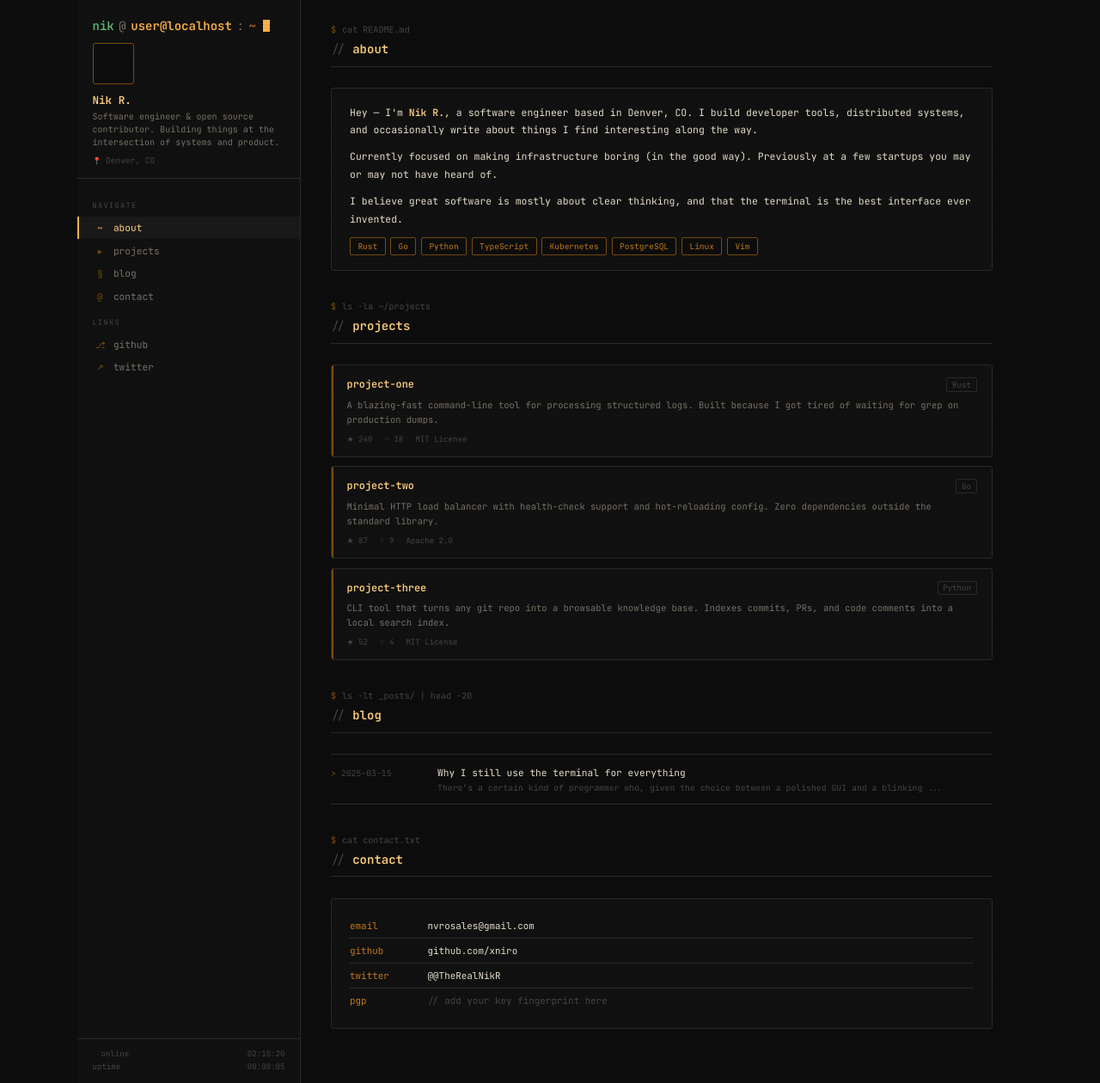
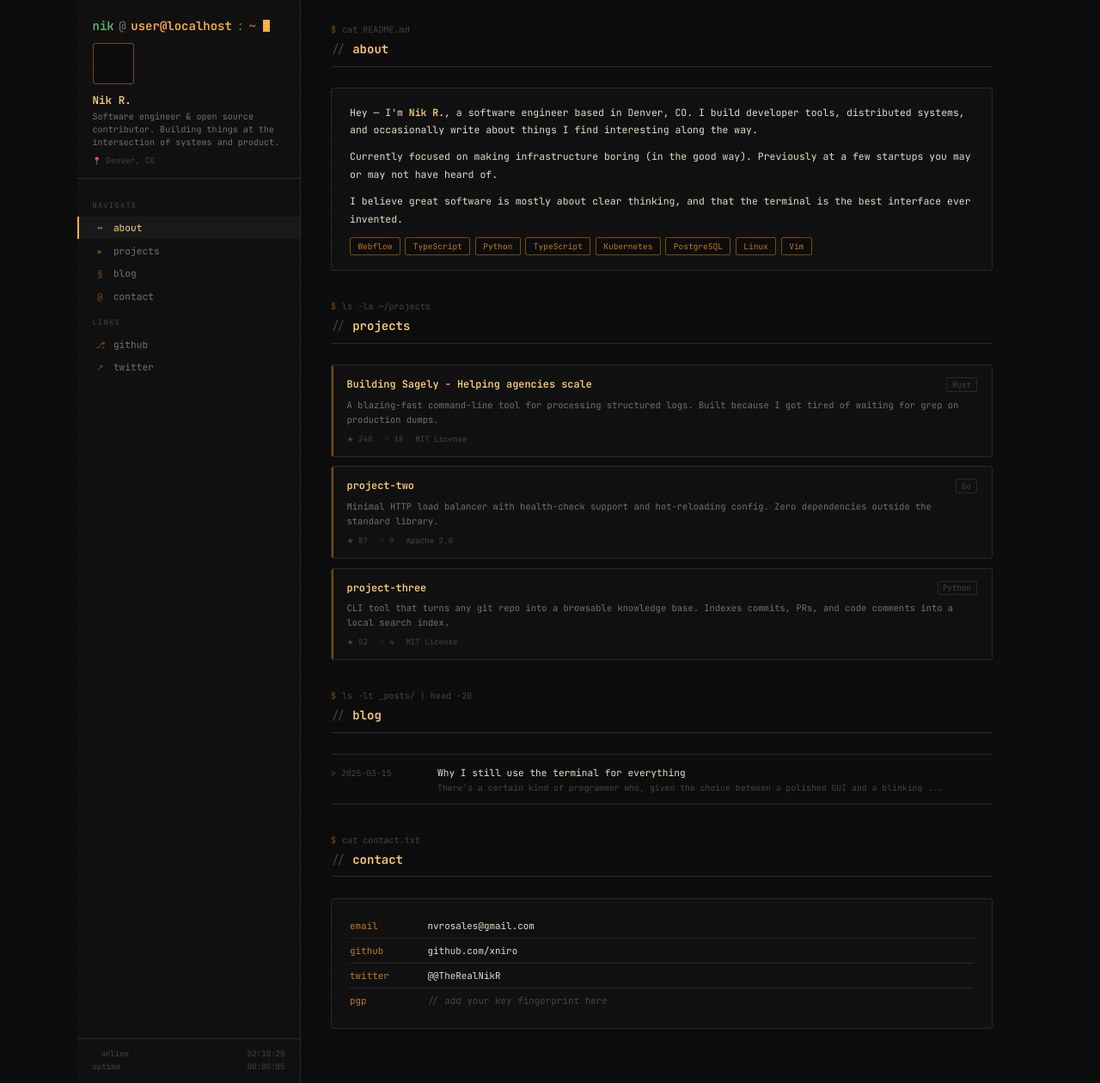
Before and after one commit to xniro/xniro.github.io, a Jekyll site: the page built from index.html, in a window 1280 px wide and 1260 px high. Shown: the whole window at 86% size. Built offline with Jekyll 4.4.1, drawn with Linux system fonts in a browser that asks for light colours.

Commit message:
added more info

```diff
--- a/index.html
+++ b/index.html
@@ -30,8 +30,8 @@ title: Home
       </p>
 
       <div class="skills-grid">
-        <span class="skill-tag">Rust</span>
-        <span class="skill-tag">Go</span>
+        <span class="skill-tag">Webflow</span>
+        <span class="skill-tag">TypeScript</span>
         <span class="skill-tag">Python</span>
         <span class="skill-tag">TypeScript</span>
         <span class="skill-tag">Kubernetes</span>
@@ -58,8 +58,8 @@ title: Home
     <div class="project-card">
       <div class="project-header">
         <div class="project-name">
-          <a href="https://github.com/yourusername/project-one" target="_blank" rel="noopener">
-            project-one
+          <a href="https://getsagely.co/" target="_blank" rel="noopener">
+            Building Sagely - Helping agencies scale
           </a>
         </div>
         <span class="project-lang">Rust</span>
```
